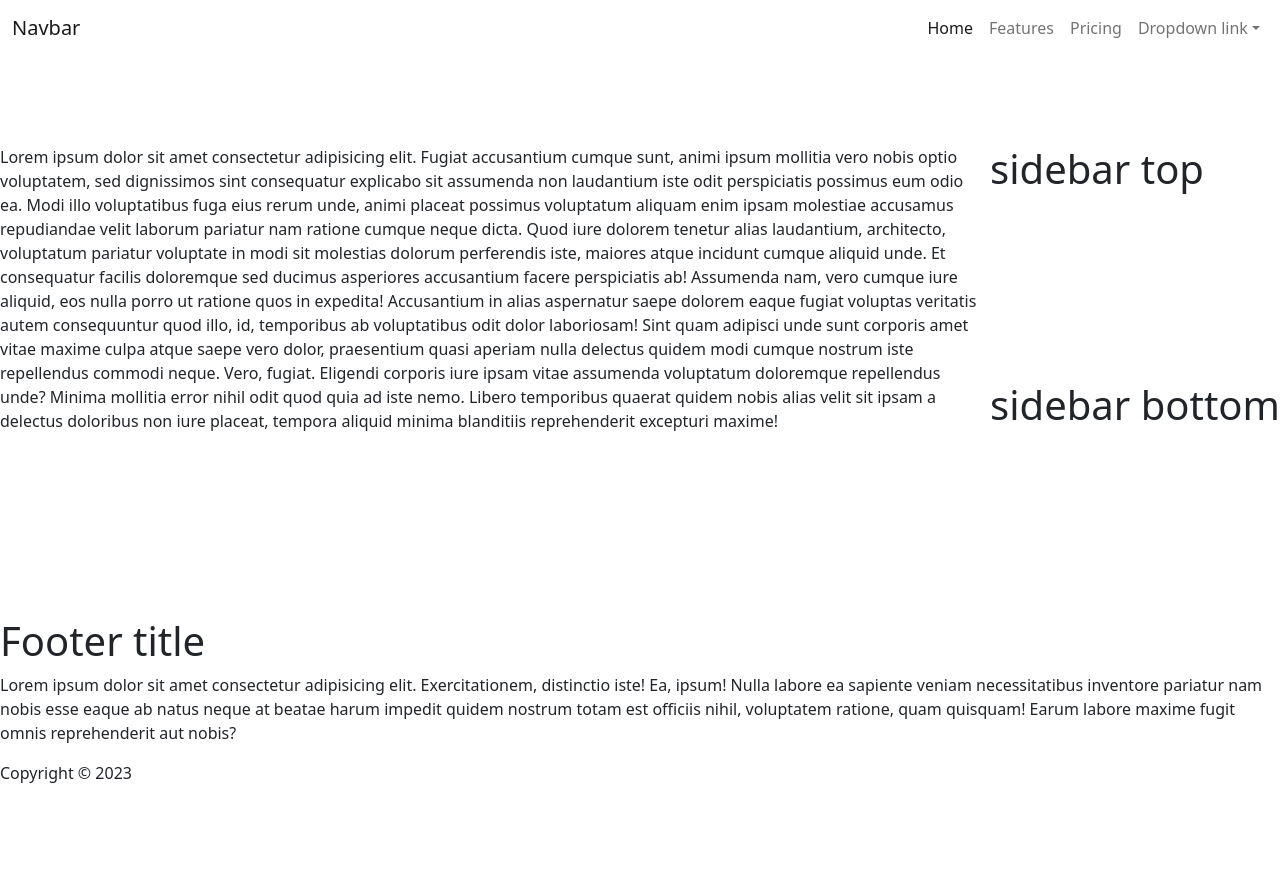
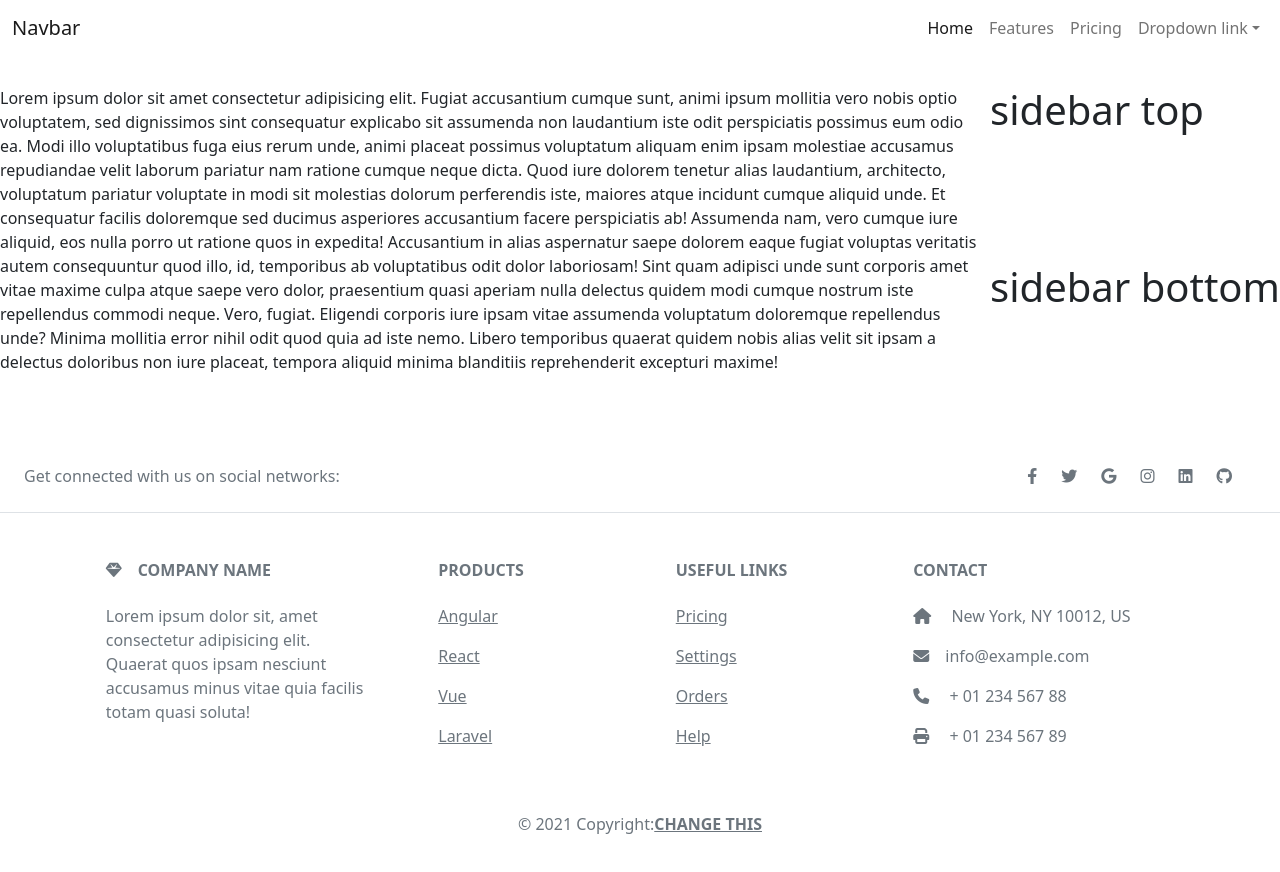
Before and after one commit to dchamp16/baseballpage, a React (Vite) app: page / in a window 1280 px wide. Shown: the top 872 px of the page. Built offline with nearby package versions, Linux system fonts and the light colour scheme.

Commit message:
added a footer

```diff
--- a/components/Footer.jsx
+++ b/components/Footer.jsx
@@ -5,17 +5,125 @@ const Footer = () => {
 
   return (
     <div>
-      <footer>
-        <h1>Footer title</h1>
-        <p>
-          Lorem ipsum dolor sit amet consectetur adipisicing elit.
-          Exercitationem, distinctio iste! Ea, ipsum! Nulla labore ea sapiente
-          veniam necessitatibus inventore pariatur nam nobis esse eaque ab natus
-          neque at beatae harum impedit quidem nostrum totam est officiis nihil,
-          voluptatem ratione, quam quisquam! Earum labore maxime fugit omnis
-          reprehenderit aut nobis?
-        </p>
-        <p>Copyright &copy; {copyrightDate.getFullYear()}</p>
+      <footer class="text-center text-lg-start bg-white text-muted">
+        <section class="d-flex justify-content-center justify-content-lg-between p-4 border-bottom">
+          <div class="me-5 d-none d-lg-block">
+            <span>Get connected with us on social networks:</span>
+          </div>
+
+          <div>
+            <a href="" class="me-4 link-secondary">
+              <i class="fab fa-facebook-f"></i>
+            </a>
+            <a href="" class="me-4 link-secondary">
+              <i class="fab fa-twitter"></i>
+            </a>
+            <a href="" class="me-4 link-secondary">
+              <i class="fab fa-google"></i>
+            </a>
+            <a href="" class="me-4 link-secondary">
+              <i class="fab fa-instagram"></i>
+            </a>
+            <a href="" class="me-4 link-secondary">
+              <i class="fab fa-linkedin"></i>
+            </a>
+            <a href="" class="me-4 link-secondary">
+              <i class="fab fa-github"></i>
+            </a>
+          </div>
+        </section>
+
+        <section class="">
+          <div class="container text-center text-md-start mt-5">
+            <div class="row mt-3">
+              <div class="col-md-3 col-lg-4 col-xl-3 mx-auto mb-4">
+                <h6 class="text-uppercase fw-bold mb-4">
+                  <i class="fas fa-gem me-3 text-secondary"></i>Company name
+                </h6>
+                <p>
+                  Lorem ipsum dolor sit, amet consectetur adipisicing elit.
+                  Quaerat quos ipsam nesciunt accusamus minus vitae quia facilis
+                  totam quasi soluta!
+                </p>
+              </div>
+
+              <div class="col-md-2 col-lg-2 col-xl-2 mx-auto mb-4">
+                <h6 class="text-uppercase fw-bold mb-4">Products</h6>
+                <p>
+                  <a href="#!" class="text-reset">
+                    Angular
+                  </a>
+                </p>
+                <p>
+                  <a href="#!" class="text-reset">
+                    React
+                  </a>
+                </p>
+                <p>
+                  <a href="#!" class="text-reset">
+                    Vue
+                  </a>
+                </p>
+                <p>
+                  <a href="#!" class="text-reset">
+                    Laravel
+                  </a>
+                </p>
+              </div>
+
+              <div class="col-md-3 col-lg-2 col-xl-2 mx-auto mb-4">
+                <h6 class="text-uppercase fw-bold mb-4">Useful links</h6>
+                <p>
+                  <a href="#!" class="text-reset">
+                    Pricing
+                  </a>
+                </p>
+                <p>
+                  <a href="#!" class="text-reset">
+                    Settings
+                  </a>
+                </p>
+                <p>
+                  <a href="#!" class="text-reset">
+                    Orders
+                  </a>
+                </p>
+                <p>
+                  <a href="#!" class="text-reset">
+                    Help
+                  </a>
+                </p>
+              </div>
+
+              <div class="col-md-4 col-lg-3 col-xl-3 mx-auto mb-md-0 mb-4">
+                <h6 class="text-uppercase fw-bold mb-4">Contact</h6>
+                <p>
+                  <i class="fas fa-home me-3 text-secondary"></i> New York, NY
+                  10012, US
+                </p>
+                <p>
+                  <i class="fas fa-envelope me-3 text-secondary"></i>
+                  info@example.com
+                </p>
+                <p>
+                  <i class="fas fa-phone me-3 text-secondary"></i> + 01 234 567
+                  88
+                </p>
+                <p>
+                  <i class="fas fa-print me-3 text-secondary"></i> + 01 234 567
+                  89
+                </p>
+              </div>
+            </div>
+          </div>
+        </section>
+
+        <div class="text-center p-4">
+          © 2021 Copyright:
+          <a class="text-reset fw-bold" href="https://mdbootstrap.com/">
+            CHANGE THIS
+          </a>
+        </div>
       </footer>
     </div>
   );
--- a/index.html
+++ b/index.html
@@ -7,6 +7,11 @@
     <!-- bootstrap stylesheet -->
     <link href="https://cdn.jsdelivr.net/npm/bootstrap@5.2.3/dist/css/bootstrap.min.css" rel="stylesheet"
       integrity="sha384-rbsA2VBKQhggwzxH7pPCaAqO46MgnOM80zW1RWuH61DGLwZJEdK2Kadq2F9CUG65" crossorigin="anonymous">
+    <!-- ---END--- -->
+    <!-- fontawesome -->
+    <link rel="stylesheet" href="https://cdnjs.cloudflare.com/ajax/libs/font-awesome/6.3.0/css/all.min.css"
+      integrity="sha512-SzlrxWUlpfuzQ+pcUCosxcglQRNAq/DZjVsC0lE40xsADsfeQoEypE+enwcOiGjk/bSuGGKHEyjSoQ1zVisanQ=="
+      crossorigin="anonymous" referrerpolicy="no-referrer" />
     <!-- ---END--- -->
     <title>Vite + React</title>
   </head>
```
